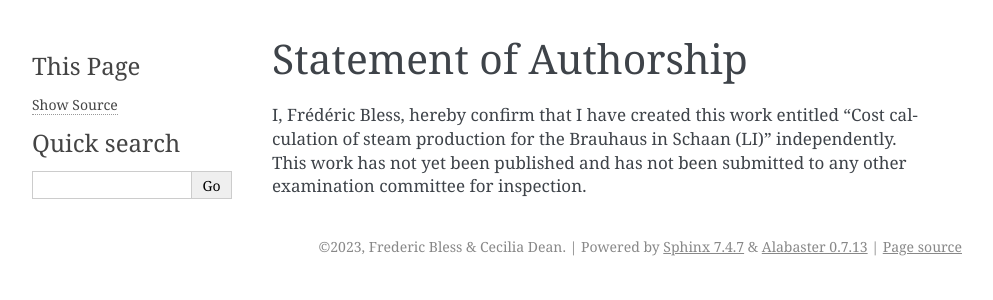
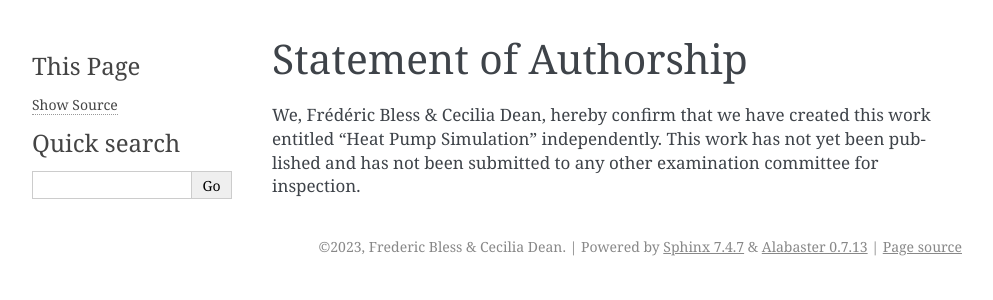
Before and after one commit to Froudd/simpleheatpump, a Sphinx documentation site: the page built from doc/source/autorship.rst, in a window 1280 px wide. Shown: the top 300 px of the page, without its empty margins (148-1141 px from the left). Built offline with Sphinx 7.4.7, drawn with Linux system fonts in a browser that asks for light colours; pages that are not in the unit, such as notebooks, are missing from menus.

Commit message:
Update autorship.rst

```diff
--- a/doc/source/autorship.rst
+++ b/doc/source/autorship.rst
@@ -1,5 +1,5 @@
 Statement of Authorship
 -----------------------
 
-I, Frédéric Bless, hereby confirm that I have created this work entitled "Cost calculation of steam production for the Brauhaus in Schaan (LI)" independently. This work has not
+We, Frédéric Bless & Cecilia Dean, hereby confirm that we have created this work entitled "Heat Pump Simulation" independently. This work has not
 yet been published and has not been submitted to any other examination committee for inspection.
```
